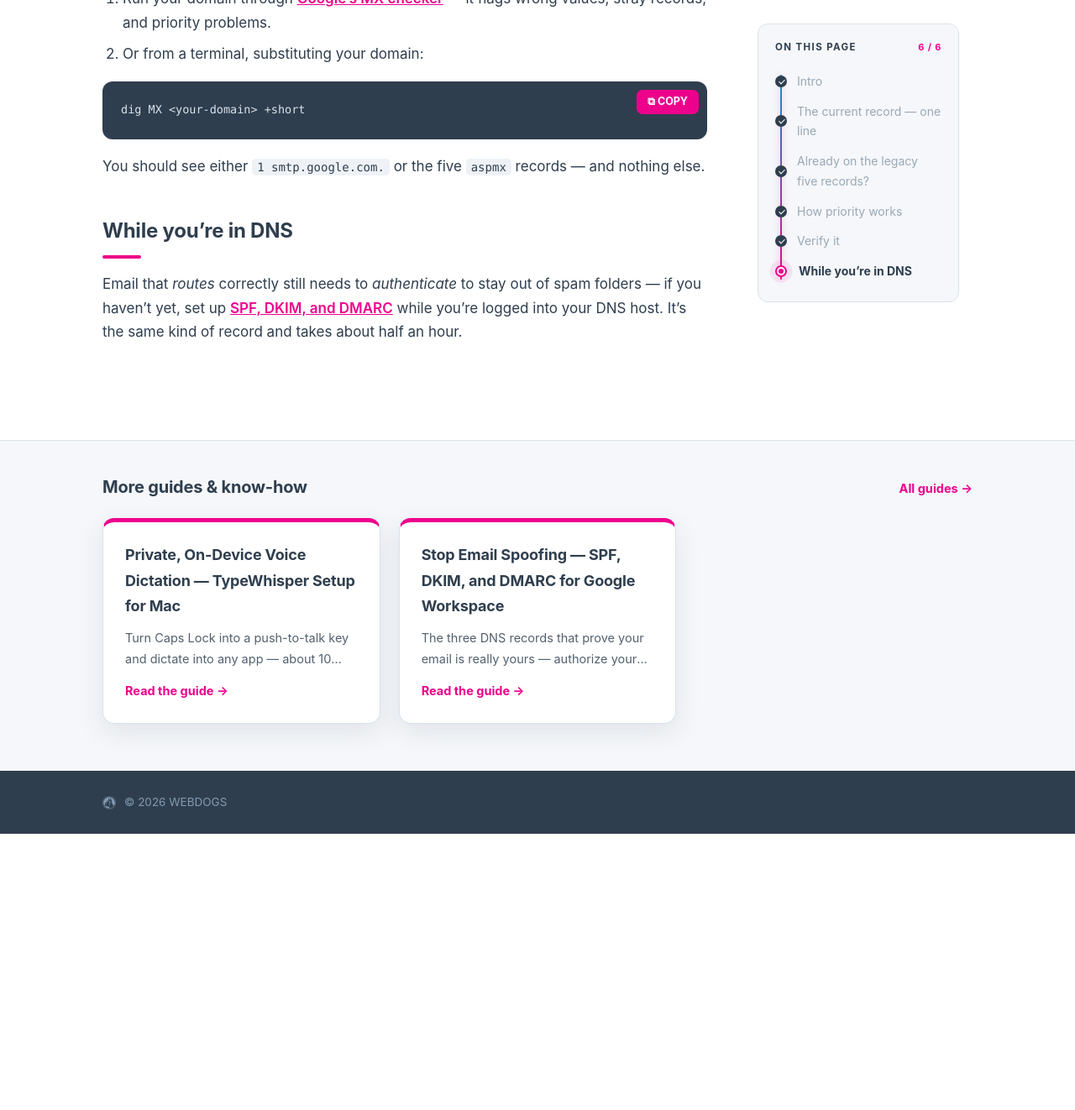
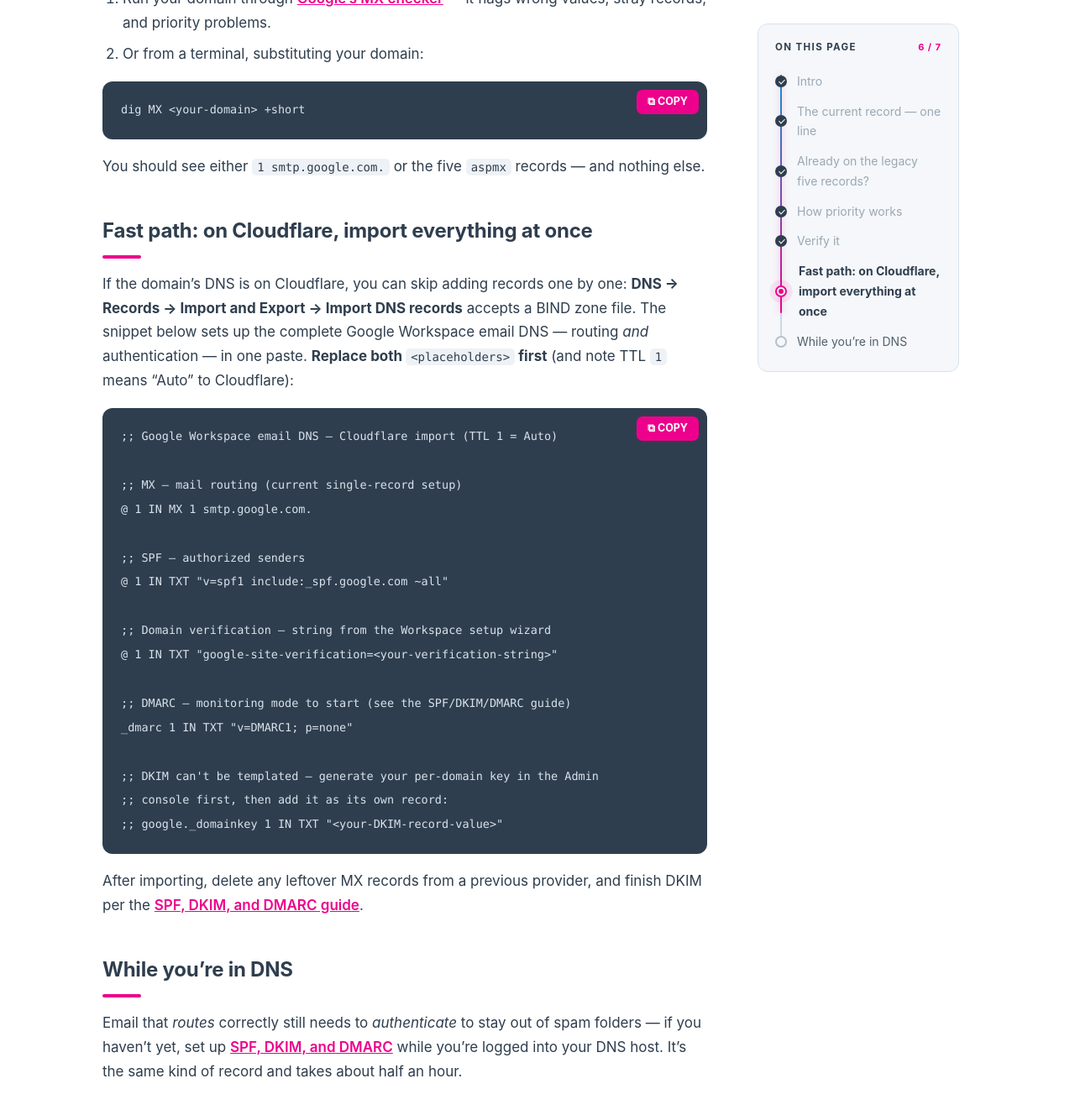
Before and after one commit to theWEBDOGS/guides, a Jekyll site: the page built from workspace-mx-records/index.md, in a window 1280 px wide and 1400 px high, scrolled down 1822 px. Shown: the top 1322 px of the window at 84% size. Built offline with Jekyll 4.4.1, drawn with Linux system fonts in a browser that asks for light colours; some web fonts are replaced; before the commit the page ends 2815 px from its top, so only the background shows below that.

Commit message:
Publish guides (2026-06-11) [generated]

````diff
--- a/workspace-mx-records/index.md
+++ b/workspace-mx-records/index.md
@@ -69,6 +69,37 @@ dig MX <your-domain> +short
 You should see either `1 smtp.google.com.` or the five `aspmx` records — and
 nothing else.
 
+## Fast path: on Cloudflare, import everything at once
+
+If the domain's DNS is on Cloudflare, you can skip adding records one by one:
+**DNS → Records → Import and Export → Import DNS records** accepts a BIND
+zone file. The snippet below sets up the complete Google Workspace email DNS
+— routing *and* authentication — in one paste. **Replace both
+`<placeholders>` first** (and note TTL `1` means "Auto" to Cloudflare):
+
+```
+;; Google Workspace email DNS — Cloudflare import (TTL 1 = Auto)
+
+;; MX — mail routing (current single-record setup)
+@ 1 IN MX 1 smtp.google.com.
+
+;; SPF — authorized senders
+@ 1 IN TXT "v=spf1 include:_spf.google.com ~all"
+
+;; Domain verification — string from the Workspace setup wizard
+@ 1 IN TXT "google-site-verification=<your-verification-string>"
+
+;; DMARC — monitoring mode to start (see the SPF/DKIM/DMARC guide)
+_dmarc 1 IN TXT "v=DMARC1; p=none"
+
+;; DKIM can't be templated — generate your per-domain key in the Admin
+;; console first, then add it as its own record:
+;; google._domainkey 1 IN TXT "<your-DKIM-record-value>"
+```
+
+After importing, delete any leftover MX records from a previous provider,
+and finish DKIM per the [SPF, DKIM, and DMARC guide](/spf-dkim-dmarc/).
+
 ## While you're in DNS
 
 Email that *routes* correctly still needs to *authenticate* to stay out of
````
Also changed, not shown: workspace-mx-records/workspace-mx-records.md (+31 -0 lines).
